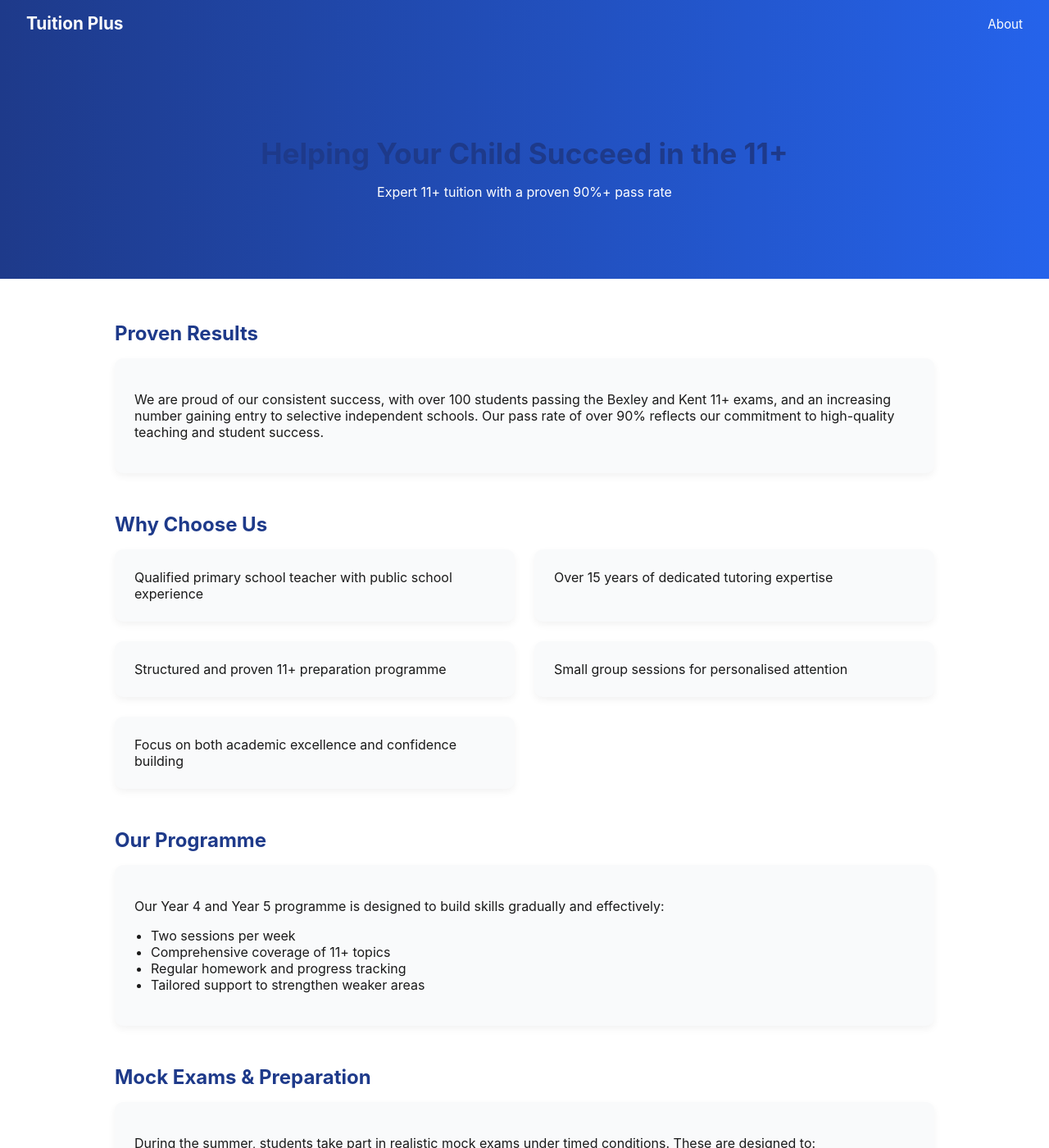
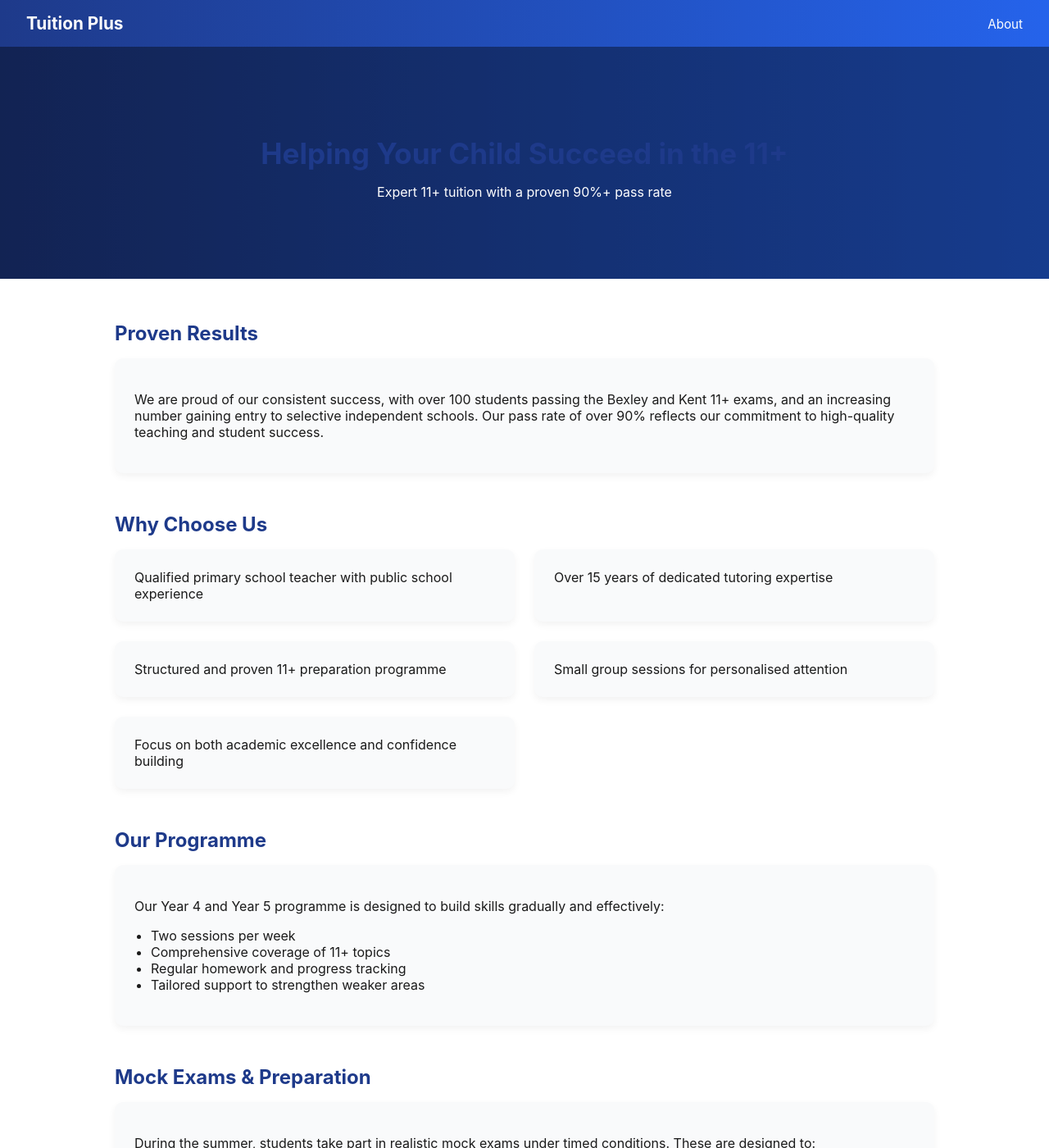
Before and after one commit to davidojeabulu/davidojeabulu.github.io, a Jekyll site: the page built from index.md, in a window 1280 px wide and 1400 px high. Shown: the whole window at 82% size. Built offline with Jekyll 4.4.1, drawn with Linux system fonts in a browser that asks for light colours.

Commit message:
Update default.html

```diff
--- a/_layouts/default.html
+++ b/_layouts/default.html
@@ -43,19 +43,22 @@
     }
 
     .hero-home {
-      background: url('/assets/home-hero.jpg') center/cover no-repeat;
+      background-image: url('/assets/home-hero.jpg');
+      background-size: cover;
+      background-position: center;
+      background-repeat: no-repeat;
       color: white;
       text-align: center;
       padding: 6rem 2rem;
       position: relative;
     }
 
-    /* .hero-home::before {
+    .hero-home::before {
       content: "";
       position: absolute;
       inset: 0;
       background: rgba(0,0,0,0.4);
-    } */
+    }
 
     .hero-home h2,
     .hero-home p {
```
